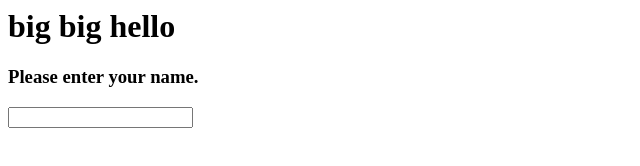
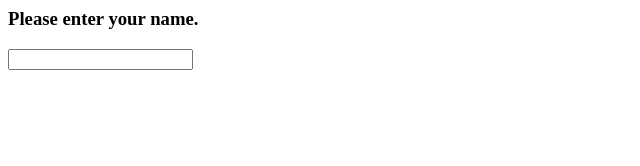
Before and after one commit to bubbabrain/greeter2, a plain HTML site: page index.html in a window 1280 px wide. Shown: the whole page, without its empty margins (0-640 px from the left). Drawn offline with Linux system fonts and the light colour scheme.

Commit message:
removed hello h1

```diff
--- a/index.html
+++ b/index.html
@@ -3,7 +3,6 @@
 			<title>Welcome to our web site</title>
 		<head>
 <body>
-	<h1>big big hello</h1>
 	<h3>Please enter your name.</h3>
 	<input type="text" name="uname">
 </body>
```
